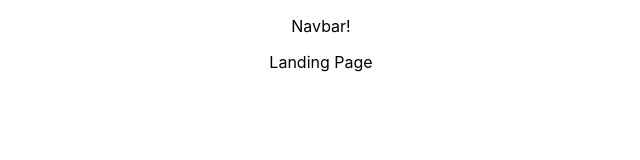
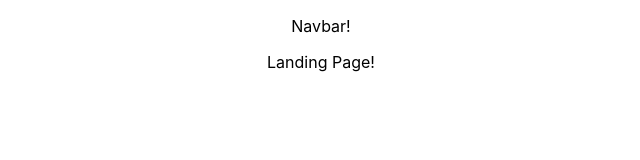
Before and after one commit to Harshpatel249/asdc-project, a React (Create React App) app in the folder client/: page / in a window 1280 px wide. Shown: the top 160 px of the page, without its empty margins (319-959 px from the left). Built offline with nearby package versions, Linux system fonts and the light colour scheme.

Commit message:
commit for mirror

```diff
--- a/client/src/pages/LandingPage/LandingPage.js
+++ b/client/src/pages/LandingPage/LandingPage.js
@@ -3,7 +3,7 @@ import React from 'react';
 function LandingPage() {
     return (
         <>
-            <p>Landing Page</p>
+            <p>Landing Page!</p>
         </>
     );
 }
```
